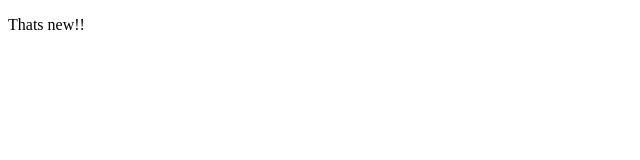
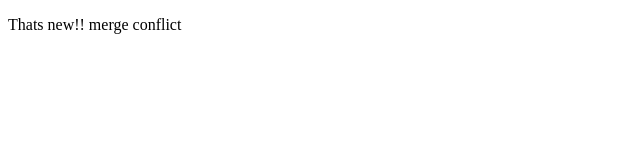
Before and after one commit to Powershooter83/m324-task-2-git-yanick-romere, a plain HTML site: page index.html in a window 1280 px wide. Shown: the whole page, without its empty margins (0-640 px from the left). Drawn offline with Linux system fonts and the light colour scheme.

Commit message:
create conflict

```diff
--- a/index.html
+++ b/index.html
@@ -5,7 +5,7 @@
     <title>Mein Index File</title>
 </head>
 <body>
-<p>Thats new!!</p>
+<p>Thats new!! merge conflict</p>
 
 </body>
 </html>
```
